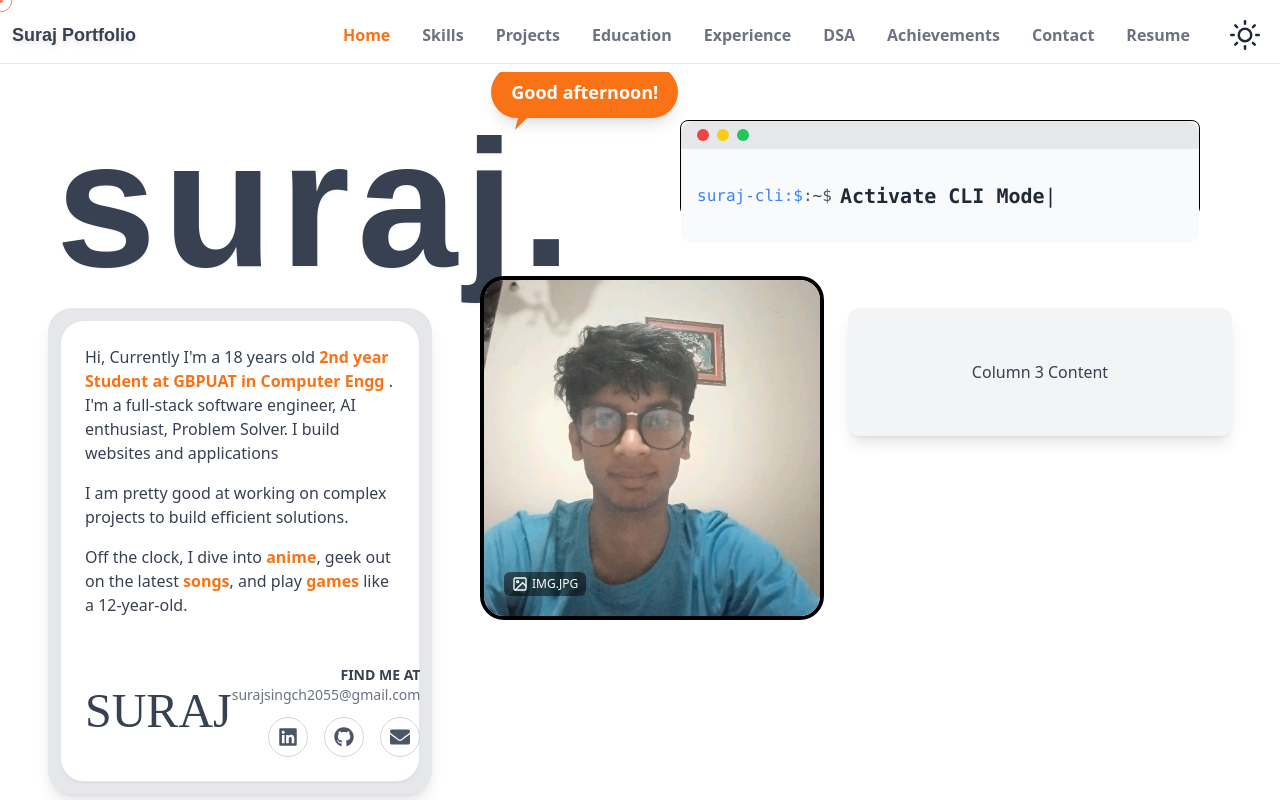
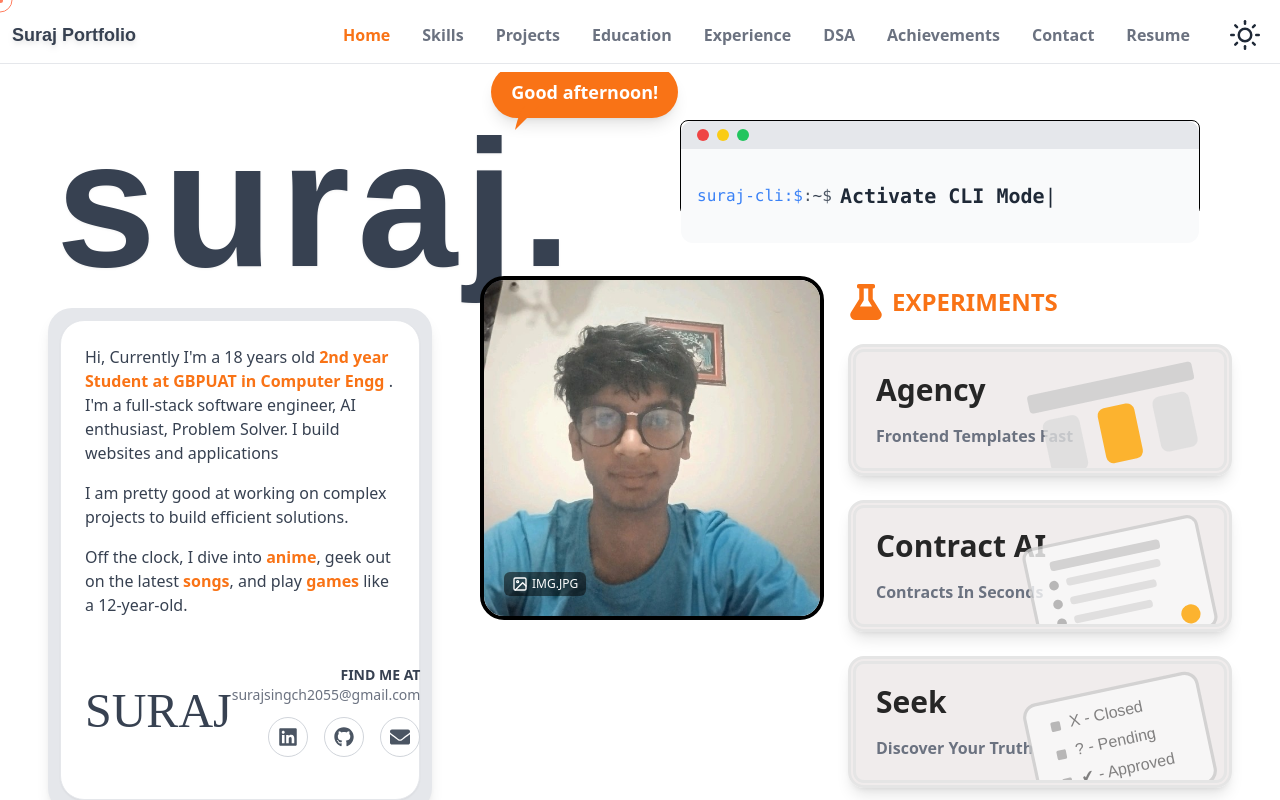
Before and after one commit to Suraj-1309/My-Portfolio, a React (Vite) app: page / in a window 1280 px wide. Shown: the top 800 px of the page. Built offline with nearby package versions, Linux system fonts and the light colour scheme; a web font is replaced by a local one.

Commit message:
right side Experiments

```diff
--- a/package.json
+++ b/package.json
@@ -17,6 +17,7 @@
     "@react-spring/web": "^10.0.1",
     "axios": "^1.11.0",
     "d3-geo": "^3.1.1",
+    "framer-motion": "^12.23.12",
     "lucide-react": "^0.536.0",
     "react": "^19.1.0",
     "react-animated-text-content": "^1.0.1",
--- a/src/Routes.jsx
+++ b/src/Routes.jsx
@@ -20,6 +20,7 @@ import DsaRight from "./components/DsaRight.jsx";
 import DsaLeft from "./components/DsaLeft.jsx";
 // Placeholder components for the other pages
 import Skills from "./routes/Skills.jsx"; // Importing the Skills route
+import MyExperiments from "./experiment.jsx/MyExperiments.jsx";
 
 const Home = ({ isDarkMode }) => {
   const [showCli, setShowCli] = useState(false);
@@ -71,21 +72,15 @@ const Home = ({ isDarkMode }) => {
             isDarkMode ? "bg-gray-900" : "bg-gray-200"
           }  flex items-center justify-center`}
         >
-            <AboutCard isDarkMode={isDarkMode} />
+          <AboutCard isDarkMode={isDarkMode} />
         </div>
         {/* Column 2 Placeholder */}
         <div className={`sm:w-[calc(100%-40px)] pt-8 sm:pt-0 sm:m-8 lg:-mt-8`}>
           <ProfileImage isDarkMode={isDarkMode} />
         </div>
         {/* Column 3 Placeholder */}
-        <div
-          className={`p-4 rounded-xl shadow-lg ${
-            isDarkMode ? "bg-gray-800" : "bg-gray-100"
-          } h-32 flex items-center justify-center`}
-        >
-          <p className={`${isDarkMode ? "text-white" : "text-gray-700"}`}>
-            Column 3 Content
-          </p>
+        <div className={`w-full sm:-mt-12`}>
+          <MyExperiments isDarkMode={isDarkMode} />
         </div>
       </div>
 
@@ -164,7 +159,6 @@ const Home = ({ isDarkMode }) => {
   );
 };
 
-
 const Projects = ({ isDarkMode }) => (
   <div
     className={`min-h-screen p-10 ${isDarkMode ? "text-white" : "text-black"}`}
--- /dev/null
+++ b/src/experiment.jsx/AgencySVG.jsx
@@ -0,0 +1,12 @@
+import React from "react";
+
+const AgencySVG = () => (
+  <svg viewBox="0 0 100 60" xmlns="http://www.w3.org/2000/svg" className="w-full h-28">
+    <rect x="5" y="5" width="90" height="10" rx="2" fill="#ccc" />
+    <rect x="10" y="20" width="20" height="30" rx="4" fill="#ddd" />
+    <rect x="40" y="20" width="20" height="30" rx="4" fill="#FFA500" />
+    <rect x="70" y="20" width="20" height="30" rx="4" fill="#ddd" />
+  </svg>
+);
+
+export default AgencySVG;
--- /dev/null
+++ b/src/experiment.jsx/ContractSvg.jsx
@@ -0,0 +1,39 @@
+import React from "react";
+
+const ContractSVG = () => (
+  <svg
+    viewBox="0 0 120 80"
+    xmlns="http://www.w3.org/2000/svg"
+    className="w-full h-full"
+  >
+    {/* Page Border */}
+    <rect
+      x="5"
+      y="5"
+      width="110"
+      height="70"
+      rx="6"
+      fill="#f9f9f9"
+      stroke="#ccc"
+      strokeWidth="2"
+    />
+
+    {/* Page Title Line */}
+    <rect x="20" y="15" width="70" height="6" rx="2" fill="#ccc" />
+
+    {/* Bullet List */}
+    <circle cx="20" cy="30" r="3" fill="#aaa" />
+    <rect x="28" y="27" width="60" height="5" rx="2" fill="#ddd" />
+
+    <circle cx="20" cy="42" r="3" fill="#aaa" />
+    <rect x="28" y="39" width="55" height="5" rx="2" fill="#ddd" />
+
+    <circle cx="20" cy="54" r="3" fill="#aaa" />
+    <rect x="28" y="51" width="50" height="5" rx="2" fill="#ddd" />
+
+    {/* Signature Circle or Stamp */}
+    <circle cx="100" cy="65" r="6" fill="#FFA500" />
+  </svg>
+);
+
+export default ContractSVG;
--- /dev/null
+++ b/src/experiment.jsx/ExperimentCard.jsx
@@ -0,0 +1,49 @@
+import React from "react";
+import { motion } from "framer-motion";
+
+const ExperimentCard = ({
+  title,
+  subtitle,
+  svg,
+  color = "#FFA500",
+  href = "#",
+  isDarkMode = false,
+}) => {
+  const baseBgColor = isDarkMode ? "#1a1a1aff" : "#eeeaeae2";
+  const textColor = isDarkMode ? "text-white" : "text-neutral-800";
+  const subTextColor = isDarkMode ? "text-gray-300" : "text-gray-500";
+  const borderColor = isDarkMode ? "border-neutral-600" : "border-neutral-200";
+  const hoverBg = `linear-gradient(to top, ${color}20 0%, ${baseBgColor} 100%)`;
+
+  return (
+    <a href={href} target="_blank" rel="noopener noreferrer">
+      <motion.div
+        whileHover={{ background: hoverBg }}
+        className={`group relative w-full rounded-2xl p-5 shadow-lg border-8 border-double ${borderColor} transition-all duration-300 overflow-hidden`}
+        style={{ background: baseBgColor }} // This ensures dark mode starts with black background
+      >
+        {/* Text Content */}
+        <div>
+          <h2 className={`text-3xl font-semibold ${textColor} pb-4`}>
+            {title}
+          </h2>
+          <p className={`text-base font-semibold ${subTextColor}`}>
+            {subtitle}
+          </p>
+        </div>
+
+        {/* SVG Content */}
+        <motion.div
+          initial={{ rotate: -12, y: 0 }}
+          whileHover={{ rotate: 0, y: -10 }}
+          transition={{ type: "spring", stiffness: 100 }}
+          className="absolute top-4 right-2 w-48 h-32 opacity-80"
+        >
+          {svg}
+        </motion.div>
+      </motion.div>
+    </a>
+  );
+};
+
+export default ExperimentCard;
--- /dev/null
+++ b/src/experiment.jsx/MyExperiments.jsx
@@ -0,0 +1,49 @@
+import React from "react";
+import ExperimentCard from "./ExperimentCard";
+import AgencySVG from "./AgencySVG";
+import ContractSVG from "./ContractSvg";
+import SeekSVG from "./SeekSvg";
+import { FaFlask } from "react-icons/fa";
+
+const MyExperiments = ({ isDarkMode }) => {
+  const experiments = [
+    {
+      title: "Agency",
+      subtitle: "Frontend Templates Fast",
+      svg: <AgencySVG />,
+      color: isDarkMode ? "#3B82F6" : "#FFA500", // blue-500 or orange
+      href: "https://agency.reubence.com",
+    },
+    {
+      title: "Contract AI",
+      subtitle: "Contracts In Seconds",
+      svg: <ContractSVG />,
+      color: isDarkMode ? "#3B82F6" : "#5D9CEC",
+      href: "#",
+    },
+    {
+      title: "Seek",
+      subtitle: "Discover Your Truth",
+      svg: <SeekSVG />,
+      color: isDarkMode ? "#3B82F6" : "#6C757D",
+      href: "#",
+    },
+  ];
+
+  return (
+    <div className="flex flex-col gap-6 py-6">
+      <h1
+        className={`text-2xl font-bold flex items-center gap-2 ${
+          isDarkMode ? "text-blue-500" : "text-orange-500"
+        }`}
+      >
+        <span><FaFlask className="text-4xl" /></span> EXPERIMENTS
+      </h1>
+      {experiments.map((exp, i) => (
+        <ExperimentCard key={i} {...exp} isDarkMode={isDarkMode} />
+      ))}
+    </div>
+  );
+};
+
+export default MyExperiments;
--- /dev/null
+++ b/src/experiment.jsx/SeekSvg.jsx
@@ -0,0 +1,35 @@
+import React from "react";
+
+const SeekSVG = () => (
+  <svg
+    viewBox="0 0 120 80"
+    xmlns="http://www.w3.org/2000/svg"
+    className="w-full h-full"
+  >
+    {/* Page Background */}
+    <rect
+      x="5"
+      y="5"
+      width="110"
+      height="70"
+      rx="8"
+      fill="#f9f9f9"
+      stroke="#ccc"
+      strokeWidth="2"
+    />
+
+    {/* Row 1 */}
+    <rect x="20" y="18" width="6" height="6" fill="#aaa" rx="1" />
+    <text x="32" y="23" fontSize="10" fill="#666" fontFamily="Arial">X - Closed</text>
+
+    {/* Row 2 */}
+    <rect x="20" y="36" width="6" height="6" fill="#aaa" rx="1" />
+    <text x="32" y="41" fontSize="10" fill="#666" fontFamily="Arial">? - Pending</text>
+
+    {/* Row 3 */}
+    <rect x="20" y="54" width="6" height="6" fill="#aaa" rx="1" />
+    <text x="32" y="59" fontSize="10" fill="#666" fontFamily="Arial">✔ - Approved</text>
+  </svg>
+);
+
+export default SeekSVG;
```
Also changed, not shown: 1 other file (tests, documents, lock files or other folders).
